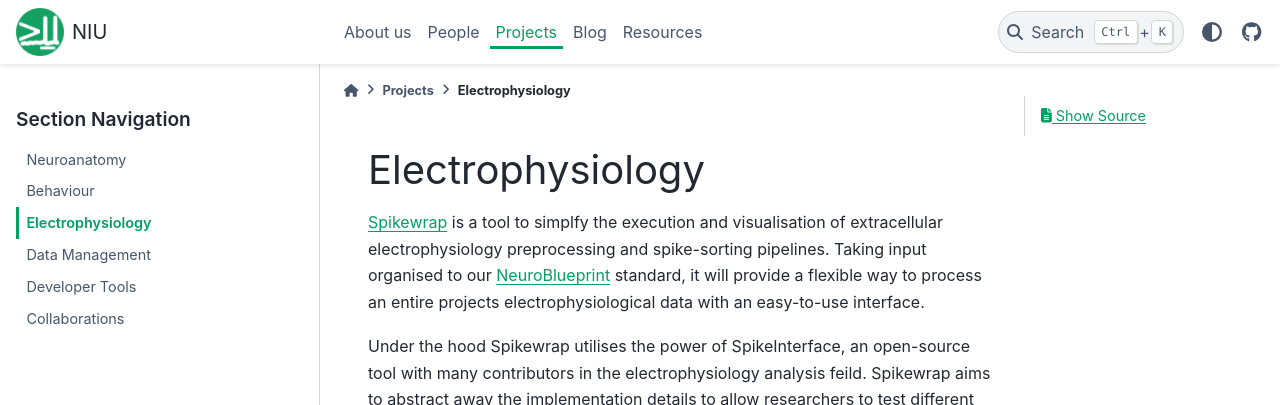
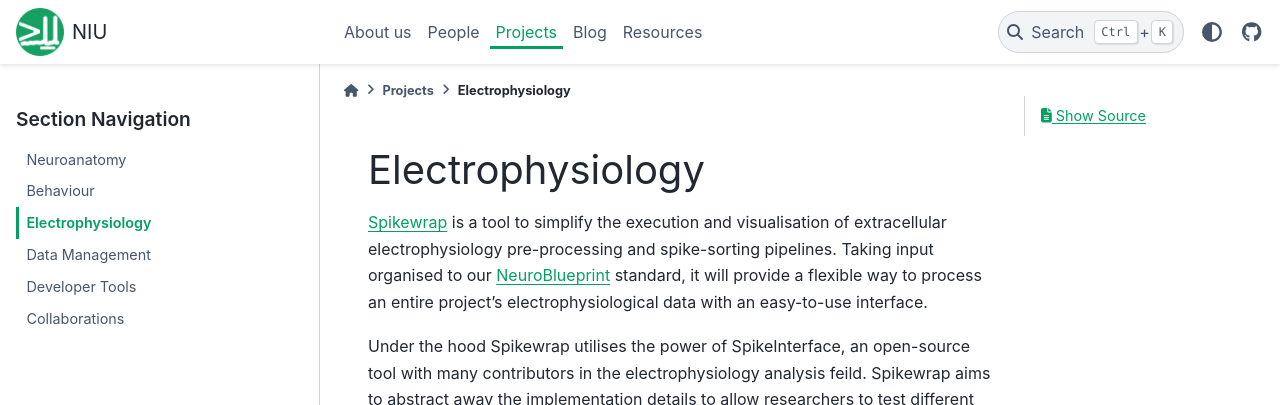
Before and after one commit to neuroinformatics-unit/neuroinformatics-unit.github.io, a Sphinx documentation site: the page built from docs/source/projects/electrophysiology.md, in a window 1280 px wide. Shown: the top 405 px of the page. Built offline with Sphinx 7.4.7 and the PyData theme 0.15.4, drawn with Linux system fonts in a browser that asks for light colours.

Commit message:
Update docs/source/projects/electrophysiology.md
Co-authored-by: Chang Huan Lo <thisismade@live.com>

```diff
--- a/docs/source/projects/electrophysiology.md
+++ b/docs/source/projects/electrophysiology.md
@@ -1,6 +1,6 @@
 # Electrophysiology
 
-[Spikewrap](https://github.com/neuroinformatics-unit/spikewrap) is a tool to simplfy the execution and visualisation of extracellular electrophysiology preprocessing and spike-sorting pipelines. Taking input organised to our [NeuroBlueprint](https://github.com/neuroinformatics-unit/NeuroBlueprint) standard, it will provide a flexible way to process an entire projects electrophysiological data with an easy-to-use interface.
+[Spikewrap](https://github.com/neuroinformatics-unit/spikewrap) is a tool to simplify the execution and visualisation of extracellular electrophysiology pre-processing and spike-sorting pipelines. Taking input organised to our [NeuroBlueprint](https://github.com/neuroinformatics-unit/NeuroBlueprint) standard, it will provide a flexible way to process an entire project's electrophysiological data with an easy-to-use interface.
 
 Under the hood Spikewrap utilises the power of SpikeInterface, an open-source tool with many contributors in the electrophysiology analysis feild. Spikewrap aims to abstract away the implementation details to allow researchers to test different pipeline configurations at the click of a button.
 
```
